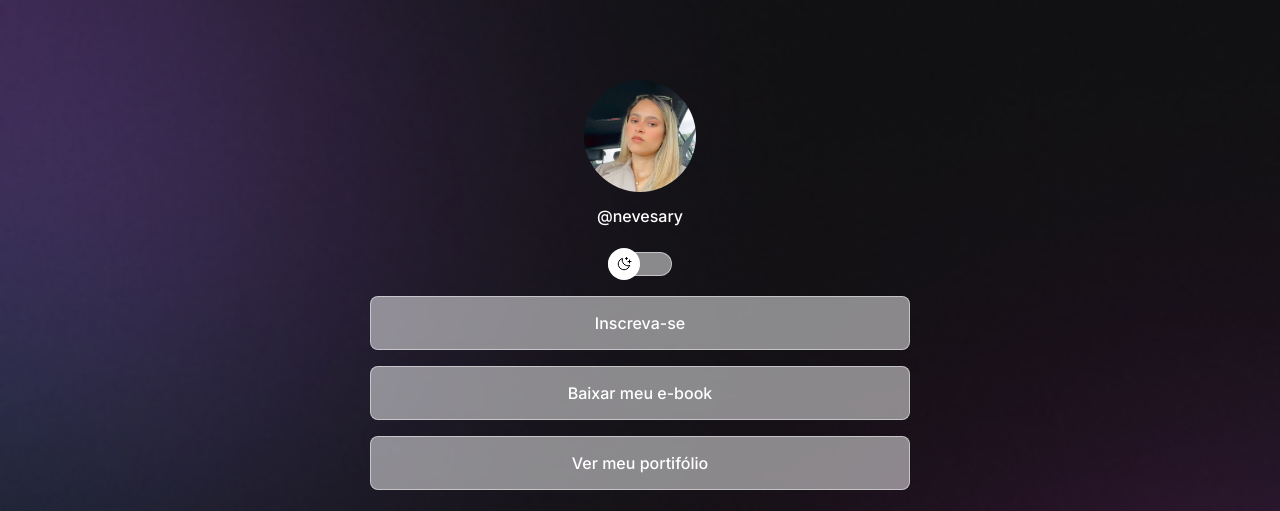
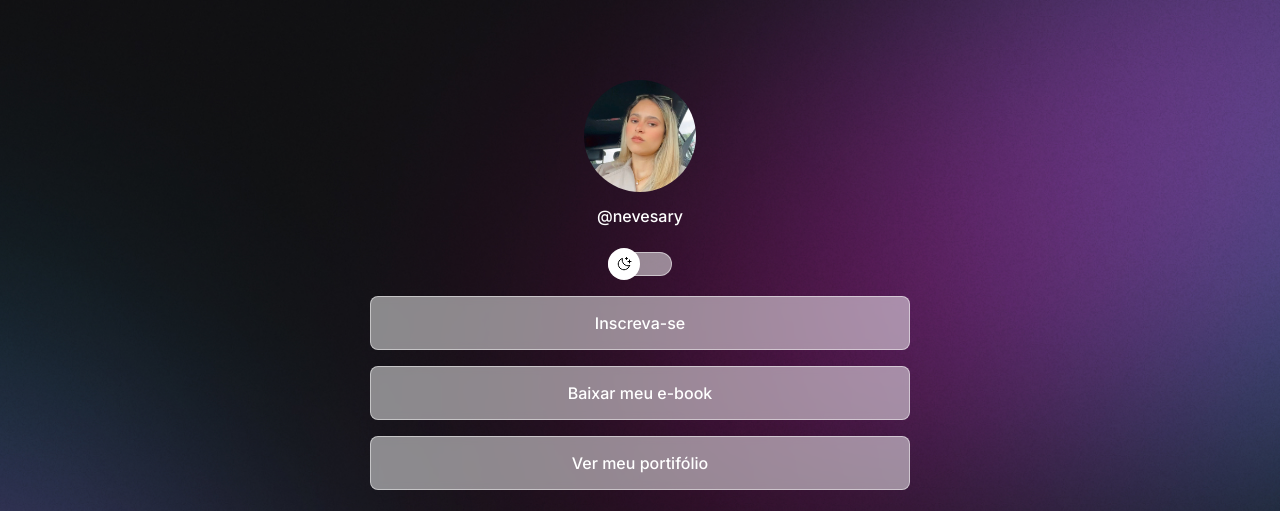
Before and after one commit to nevesary/DevLinks, a plain HTML site: page index.html in a window 1280 px wide. Shown: the top 511 px of the page. Drawn offline with nearby package versions, Linux system fonts and the light colour scheme.

Commit message:
fix: responsive

```diff
--- a/style.css
+++ b/style.css
@@ -19,7 +19,7 @@
   --stroke-color: rgba(0, 0, 0, 0.5);
   --surface-color: rgba(0, 0, 0, 0.05);
   --sufarce-color-hover: rgba(0, 0, 0, 0.2);
-  --highlight-color: rgba(0 ,0 ,0 , 0.1);
+  --highlight-color: rgba(0, 0, 0, 0.1);
   --bg-url: url(./assets/assets/bg-mobile-light.jpg);
   --switch-bg-url: url(./assets/assets/sun.svg);
 }
@@ -98,7 +98,6 @@ body * {
   border: 1px solid var(--stroke-color);
 }
 
-
 /* listas - link */
 
 ul {
@@ -156,3 +155,15 @@ footer {
   font-size: 14px;
   text-align: center;
 }
+
+/* media queries */
+
+@media (min-width: 700px) {
+  :root {
+    --bg-url: url(./assets/assets/bg-desktop.jpg);
+  }
+
+  .light {
+    --bg-url: url(./assets/assets/bg-desktop-light.jpg);
+  }
+}
```
